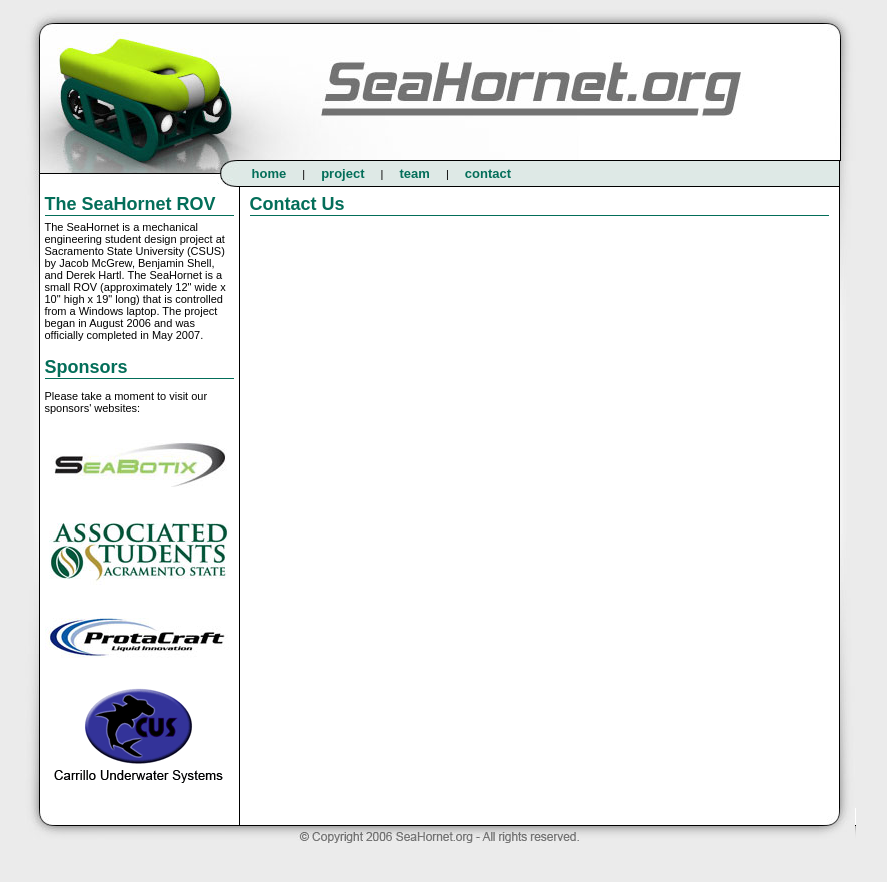
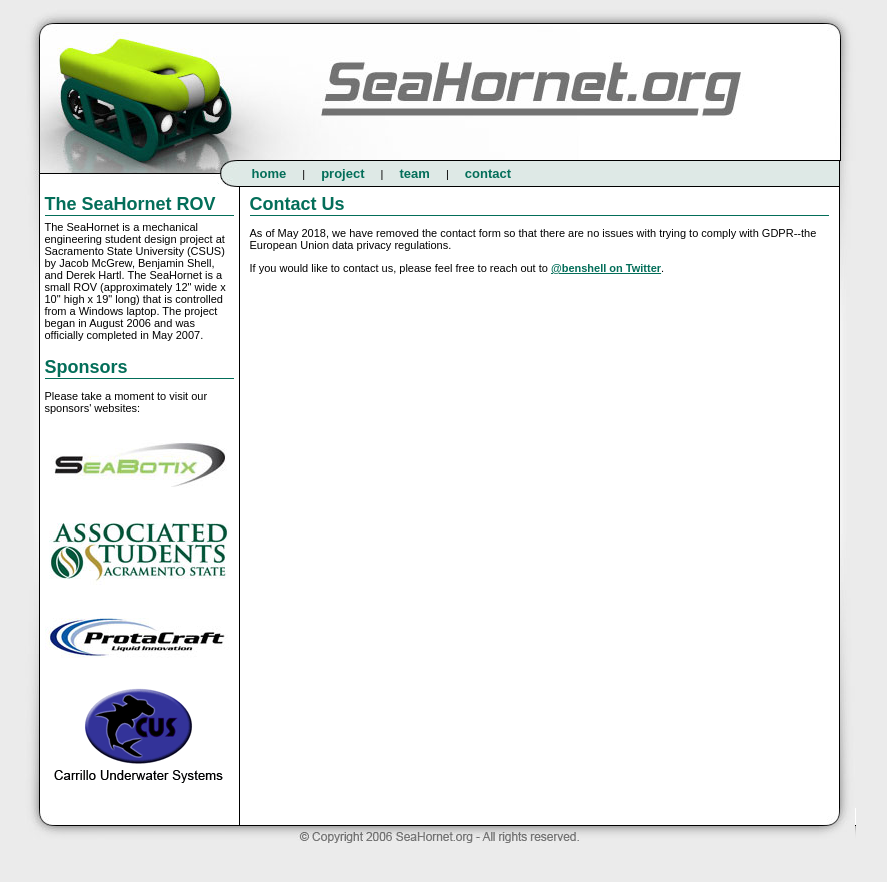
Before and after one commit to benshell/seahornet.org, a Jekyll site: the page built from contact/index.html, in a window 1280 px wide. Shown: the top 882 px of the page, without its empty margins (200-1087 px from the left). Built offline with Jekyll 4.4.1, drawn with Linux system fonts in a browser that asks for light colours.

Commit message:
Remove contact form to comply with GDPR

```diff
--- a/contact/index.html
+++ b/contact/index.html
@@ -2,6 +2,11 @@
 layout: default
 title: Contact Us
 heading: Contact Us
+published: true
 ---
-<script type="text/javascript"> id = 169714; </script>
+<!--<script type="text/javascript"> id = 169714; </script>
 <script type="text/javascript" src="http://kontactr.com/wp.js"></script>
+-->
+
+<p>As of May 2018, we have removed the contact form so that there are no issues with trying to comply with GDPR--the European Union data privacy regulations.</p>
+<p>If you would like to contact us, please feel free to reach out to <a href="https://twitter.com/benshell">@benshell on Twitter</a>.</p>
```
